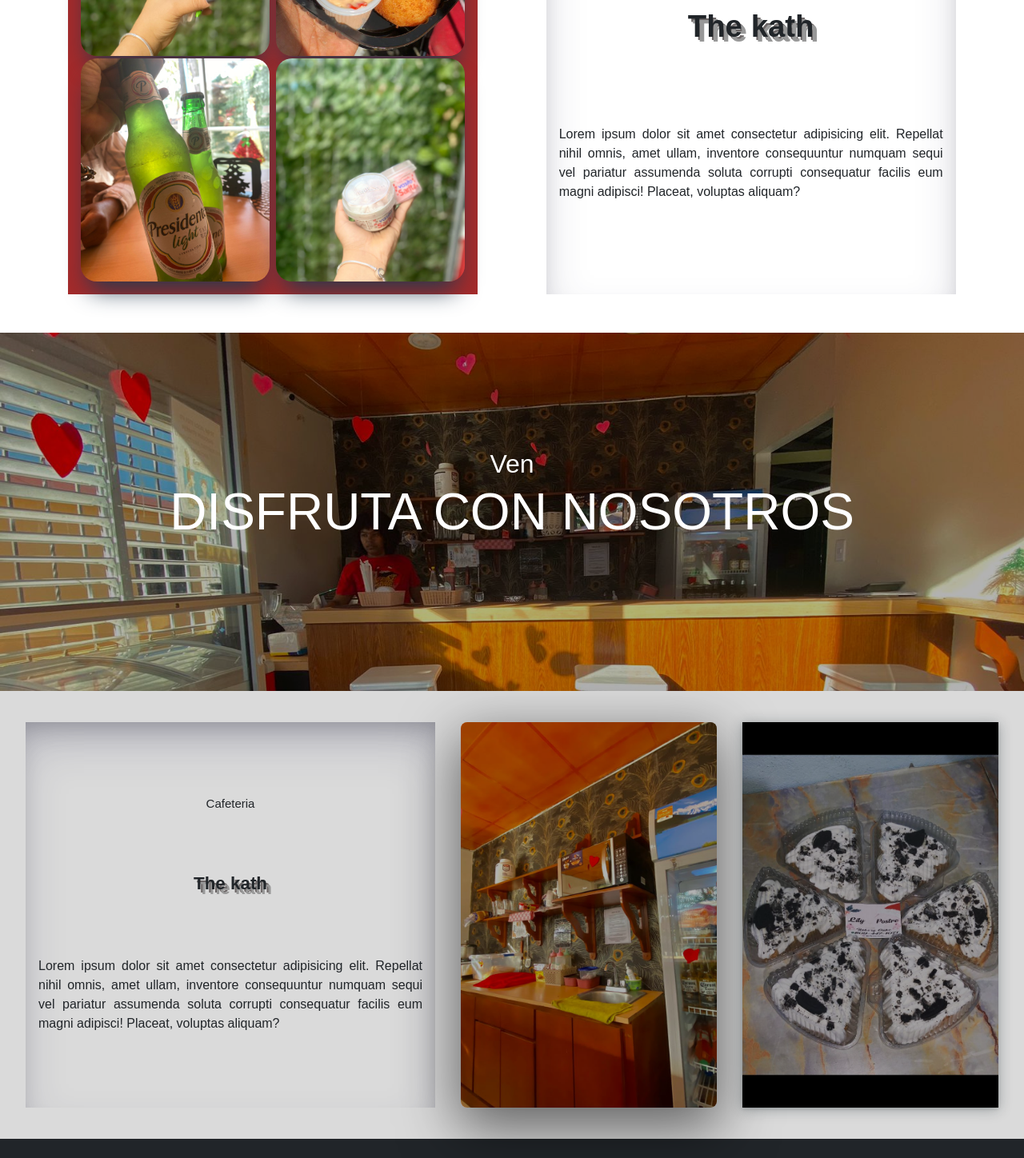
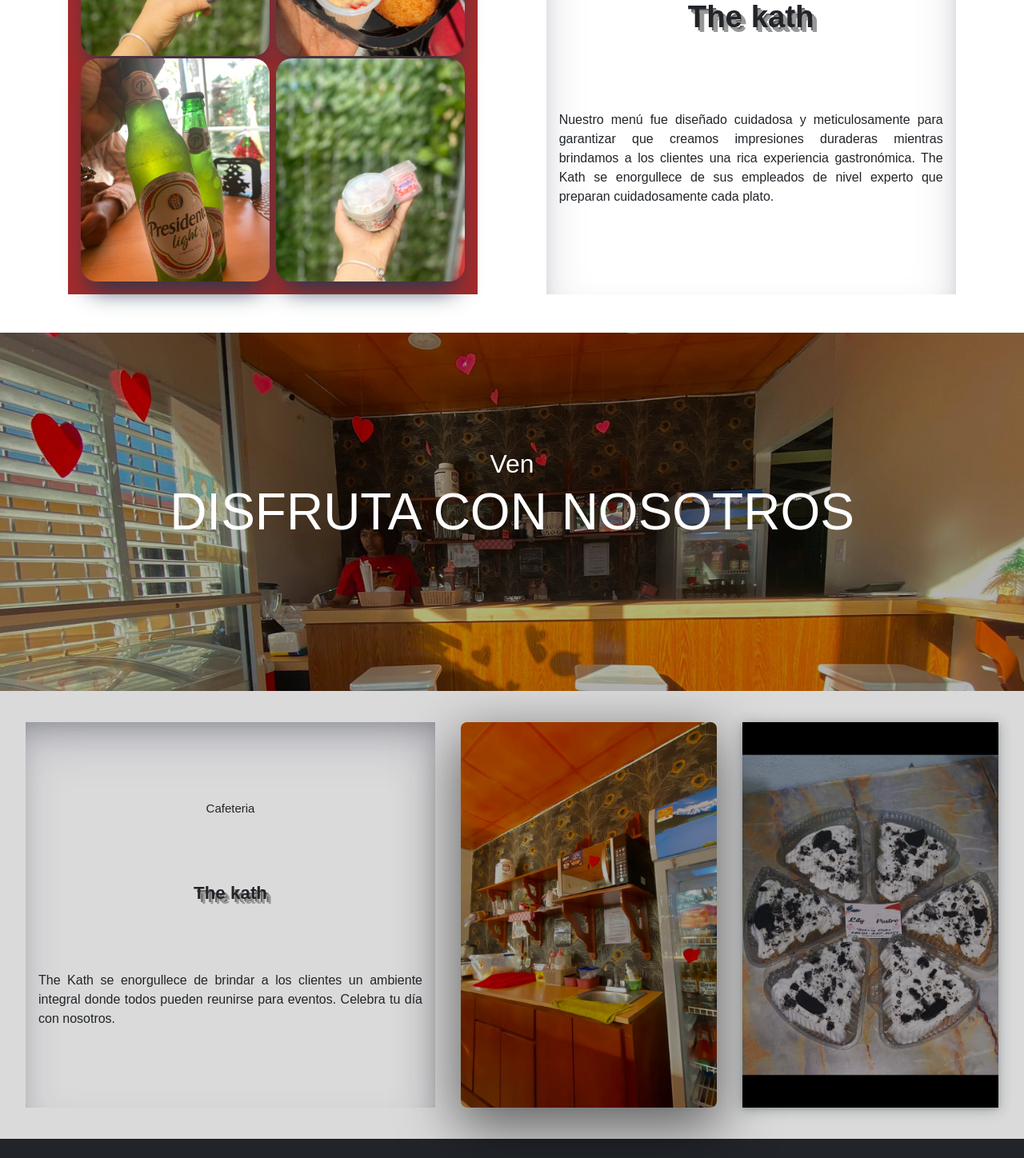
Before and after one commit to jhonjpg/theKathCafeteria, a React (Vite) app: page / in a window 1280 px wide. Shown: the part 2080-3528 px from the top of the page at 80% size. Built offline with nearby package versions, Linux system fonts and the light colour scheme.

Commit message:
The Kath 100%

```diff
--- a/src/page/Home.jsx
+++ b/src/page/Home.jsx
@@ -106,8 +106,8 @@ const Home = () => {
 
             <h1>The kath</h1>
 
-            <p>Lorem ipsum dolor sit amet consectetur adipisicing elit. Repellat nihil omnis, amet ullam, inventore consequuntur numquam sequi vel pariatur assumenda soluta corrupti consequatur facilis eum magni
-              adipisci! Placeat, voluptas aliquam?</p>
+            <p>Nuestro menú fue diseñado cuidadosa y meticulosamente para garantizar que creamos impresiones duraderas mientras brindamos a los clientes una rica experiencia gastronómica. The Kath se enorgullece de sus empleados de nivel experto que preparan cuidadosamente cada plato.
+</p>
 
 
           </div>
@@ -174,8 +174,8 @@ const Home = () => {
 
             <h1>The kath</h1>
 
-            <p>Lorem ipsum dolor sit amet consectetur adipisicing elit. Repellat nihil omnis, amet ullam, inventore consequuntur numquam sequi vel pariatur assumenda soluta corrupti consequatur facilis eum magni
-              adipisci! Placeat, voluptas aliquam?</p>
+            <p>The Kath se enorgullece de brindar a los clientes un ambiente integral donde todos pueden reunirse para eventos. Celebra tu día con nosotros.
+</p>
 
 
           </div>
```
